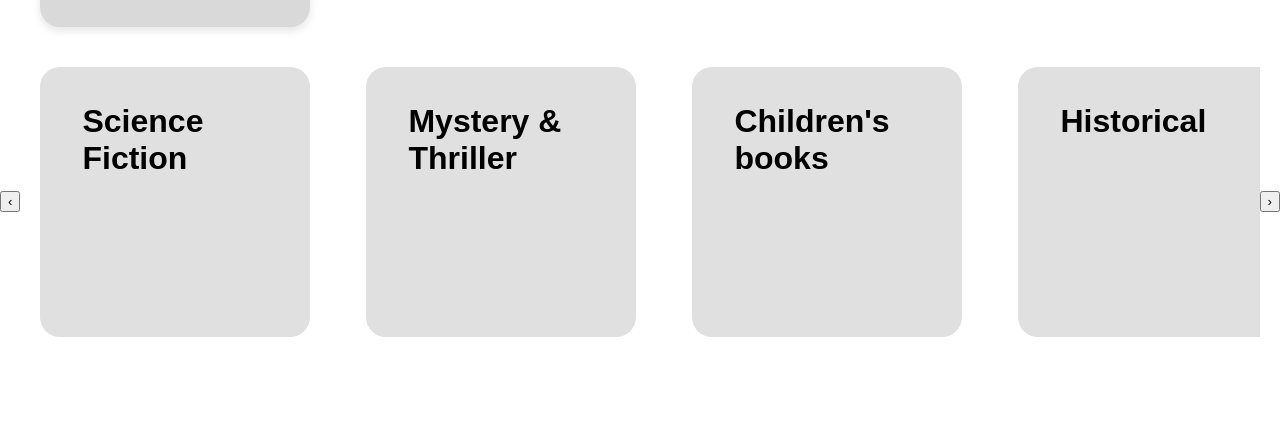
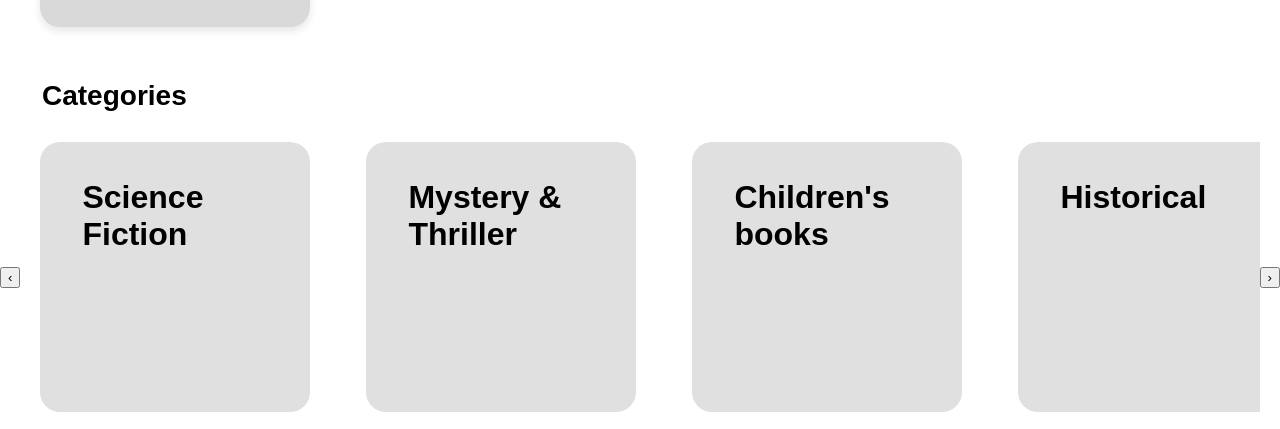
Before and after one commit to remidesjardins/bookstore_04, a Vue app in the folder front-end/: page / in a window 1280 px wide. Shown: the part 454-883 px from the top of the page. Before the commit the page ends 811 px from the top, so only its background shows below. Built offline with nearby package versions, Linux system fonts and the light colour scheme; no server answers; sample sign-in values are in the browser's storage.

Commit message:
Categories title

```diff
--- a/front-end/src/components/CategoryList.vue
+++ b/front-end/src/components/CategoryList.vue
@@ -1,4 +1,6 @@
 <template>
+  <div>
+    <h2>Categories</h2>
     <div class="categories-section">
       <!--<h2>Categories</h2>-->
       <button @click="slideLeft">‹</button>
@@ -13,6 +15,7 @@
         </div>
       </div>
       <button @click="slideRight">›</button>
+    </div>
   </div>
 
 </template>
```
Lines whose indentation alone changed are shown as unchanged.
